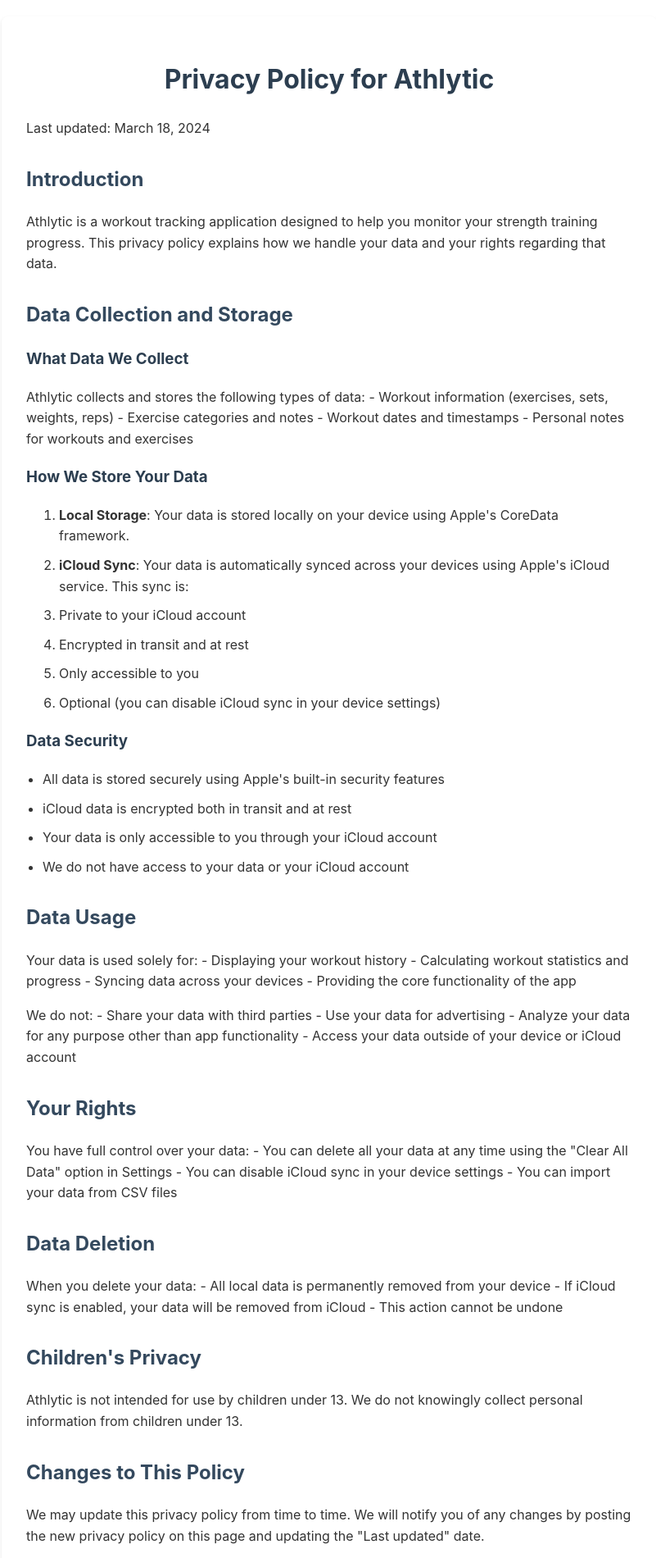
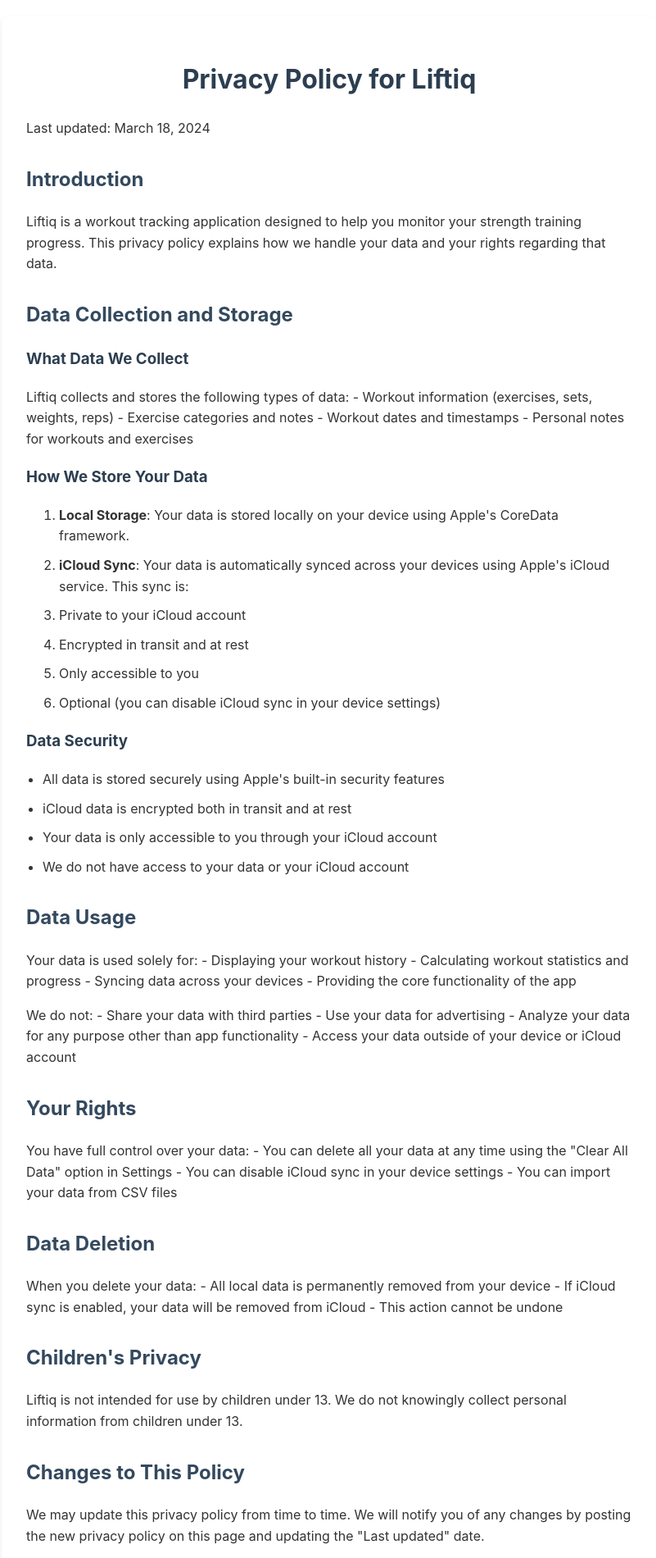
Before and after one commit to jonsandmann/Optilift, a plain HTML site: page privacy-policy.html in a window 1280 px wide. Shown: the top 1900 px of the page at 82% size, without its empty margins (238-1039 px from the left). Drawn offline with Linux system fonts and the light colour scheme.

Commit message:
Update website to use new app name: Liftiq: Workout Tracker

```diff
--- a/privacy-policy.html
+++ b/privacy-policy.html
@@ -1,11 +1,11 @@
-<!DOCTYPE html><html lang="en"><head><meta charset="UTF-8"><meta name="viewport" content="width=device-width, initial-scale=1.0"><title>Athlytic Privacy Policy</title><style>body{font-family:-apple-system,BlinkMacSystemFont,"Segoe UI",Roboto,Oxygen,Ubuntu,Cantarell,"Open Sans","Helvetica Neue",sans-serif;line-height:1.6;max-width:800px;margin:0 auto;padding:20px;color:#333}h1{color:#2c3e50;text-align:center}h2{color:#34495e;margin-top:30px}h3{color:#2c3e50}.container{background-color:#fff;padding:30px;border-radius:8px;box-shadow:0 2px 4px rgba(0,0,0,0.1)}ul{padding-left:20px}li{margin-bottom:10px}a{color:#007AFF;text-decoration:none}a:hover{text-decoration:underline}</style></head><body><div class="container">
-<h1>Privacy Policy for Athlytic</h1>
+<!DOCTYPE html><html lang="en"><head><meta charset="UTF-8"><meta name="viewport" content="width=device-width, initial-scale=1.0"><title>Liftiq Privacy Policy</title><style>body{font-family:-apple-system,BlinkMacSystemFont,"Segoe UI",Roboto,Oxygen,Ubuntu,Cantarell,"Open Sans","Helvetica Neue",sans-serif;line-height:1.6;max-width:800px;margin:0 auto;padding:20px;color:#333}h1{color:#2c3e50;text-align:center}h2{color:#34495e;margin-top:30px}h3{color:#2c3e50}.container{background-color:#fff;padding:30px;border-radius:8px;box-shadow:0 2px 4px rgba(0,0,0,0.1)}ul{padding-left:20px}li{margin-bottom:10px}a{color:#007AFF;text-decoration:none}a:hover{text-decoration:underline}</style></head><body><div class="container">
+<h1>Privacy Policy for Liftiq</h1>
 <p>Last updated: March 18, 2024</p>
 <h2>Introduction</h2>
-<p>Athlytic is a workout tracking application designed to help you monitor your strength training progress. This privacy policy explains how we handle your data and your rights regarding that data.</p>
+<p>Liftiq is a workout tracking application designed to help you monitor your strength training progress. This privacy policy explains how we handle your data and your rights regarding that data.</p>
 <h2>Data Collection and Storage</h2>
 <h3>What Data We Collect</h3>
-<p>Athlytic collects and stores the following types of data:
+<p>Liftiq collects and stores the following types of data:
 - Workout information (exercises, sets, weights, reps)
 - Exercise categories and notes
 - Workout dates and timestamps
@@ -48,7 +48,7 @@
 - If iCloud sync is enabled, your data will be removed from iCloud
 - This action cannot be undone</p>
 <h2>Children's Privacy</h2>
-<p>Athlytic is not intended for use by children under 13. We do not knowingly collect personal information from children under 13.</p>
+<p>Liftiq is not intended for use by children under 13. We do not knowingly collect personal information from children under 13.</p>
 <h2>Changes to This Policy</h2>
 <p>We may update this privacy policy from time to time. We will notify you of any changes by posting the new privacy policy on this page and updating the "Last updated" date.</p>
 <h2>Contact Us</h2>
```
Also changed, not shown: index.html (+6 -6 lines), 3 other files.
